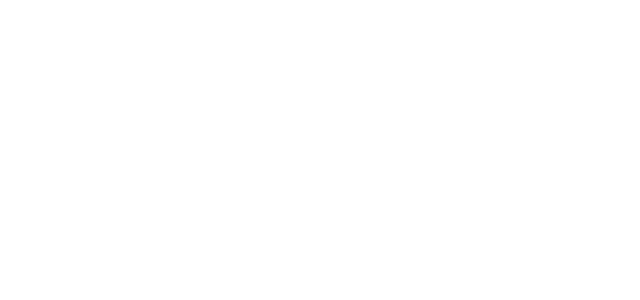
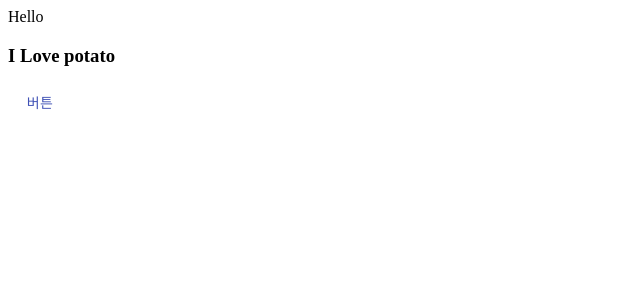
Before and after one commit to m-veloper/movie_app_2020, a React (Create React App) app: page / in a window 1280 px wide. Shown: the top 300 px of the page, without its empty margins (0-640 px from the left). Built offline with nearby package versions, Linux system fonts and the light colour scheme.

Commit message:
no message

```diff
--- a/package.json
+++ b/package.json
@@ -3,6 +3,7 @@
   "version": "0.1.0",
   "private": true,
   "dependencies": {
+    "@material-ui/core": "^4.10.2",
     "@testing-library/jest-dom": "^4.2.4",
     "@testing-library/react": "^9.3.2",
     "@testing-library/user-event": "^7.1.2",
--- a/public/index.html
+++ b/public/index.html
@@ -28,7 +28,7 @@
   </head>
   <body>
     <noscript>You need to enable JavaScript to run this app.</noscript>
-    <div id="root"></div>
+    <div id="potato"></div>
     <!--
       This HTML file is a template.
       If you open it directly in the browser, you will see an empty page.
--- a/src/App.js
+++ b/src/App.js
@@ -1,9 +1,15 @@
 import React from 'react';
+import Potato from "./Potato";
+import { Button } from '@material-ui/core';
+
 
 
 function App() {
   return (
     <div className="App">
+      Hello
+      <Potato />
+      <Button color="primary">버튼</Button>
     </div>
   );
 }
--- /dev/null
+++ b/src/Potato.js
@@ -0,0 +1,9 @@
+import  React from "react";
+
+function Potato() {
+    return(
+        <h3> I Love potato</h3>
+    )
+}
+
+export  default Potato;
--- a/src/index.js
+++ b/src/index.js
@@ -1,10 +1,11 @@
 import React from 'react';
 import ReactDOM from 'react-dom';
 import App from './App';
+import Potato from "./Potato";
 
 ReactDOM.render(
   <React.StrictMode>
     <App />
   </React.StrictMode>,
-  document.getElementById('root')
+  document.getElementById('potato')
 );
```
Also changed, not shown: 1 other file (tests, documents, lock files or other folders).
